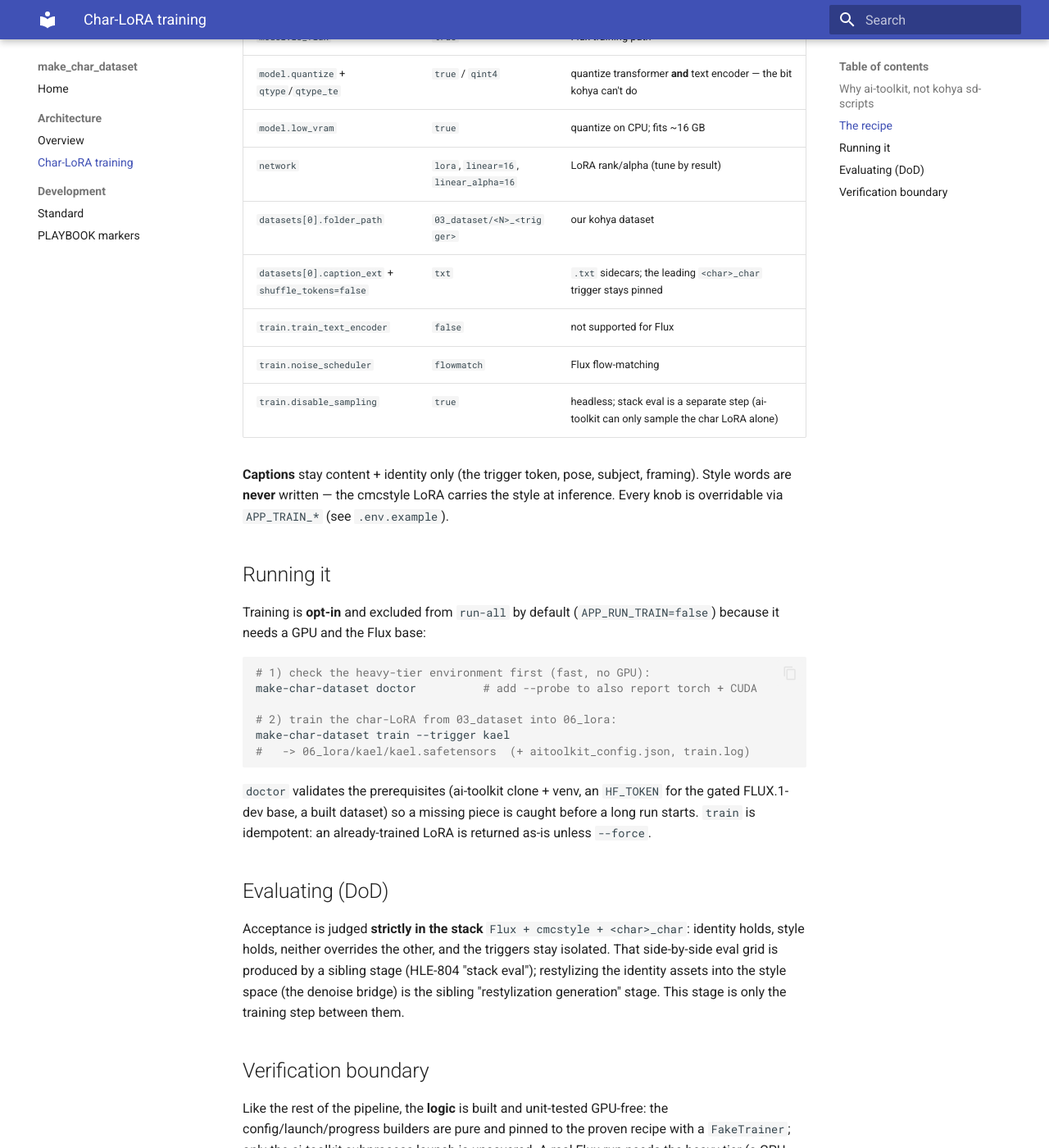
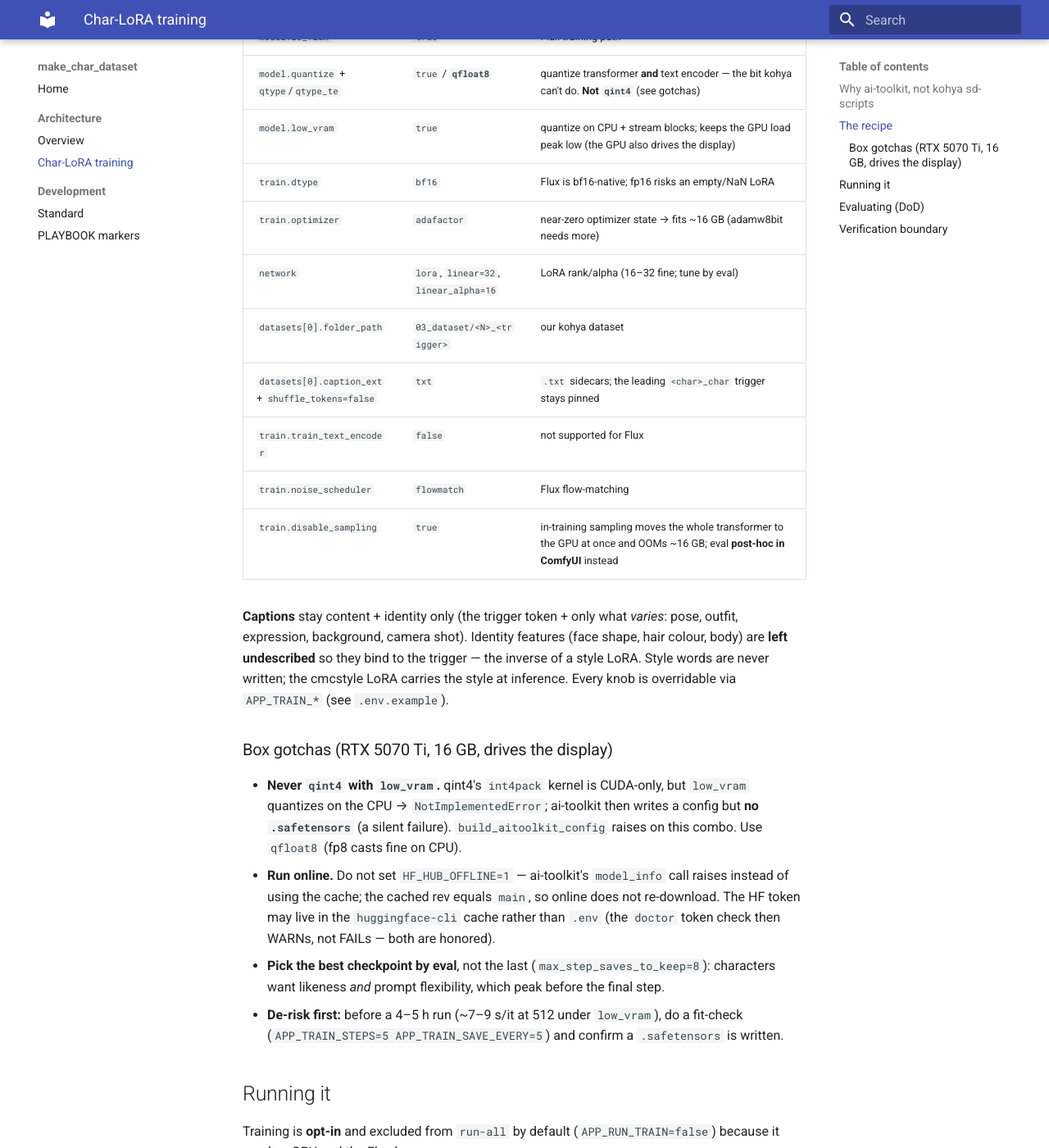
Before and after one commit to hleserg/make-char-dataset, an MkDocs documentation site: the page built from docs/architecture/TRAINING.md, in a window 1280 px wide and 1400 px high, scrolled down 1032 px. Shown: the whole window at 82% size. Built offline with MkDocs 1.6.1 and Material for MkDocs 9.7.7, drawn with Linux system fonts in a browser that asks for light colours.

Commit message:
fix(train): qfloat8 not qint4 for low-VRAM Flux (qint4 silently trains nothing) (#13)
The default qtype=qint4 shipped in #12 is broken on this box: qint4's int4pack
kernel is CUDA-only, but low_vram quantizes on the CPU, so ai-toolkit throws and
writes a config but NO .safetensors — a silent failure. Per the style-lora
agent's FLUX_TRAINING_HANDOFF.md, the recipe that actually trains + saves a Flux
LoRA on the RTX 5070 Ti (16 GB) is qfloat8 + adafactor + bf16.

- Default qtype/qtype_te -> qfloat8; optimizer -> adafactor; network rank -> 32.
- build_aitoolkit_config raises TrainError on the qint4 + low_vram combo (guard
  the silent-no-weights footgun) — qint4 is still allowed with low_vram off.
- Keep 8 checkpoints (pick the best by eval, not the last); document the box
  gotchas (run online, in-training sampling OOMs -> post-hoc ComfyUI eval,
  fit-check before a 4-5 h run).

Part of HLE-804. Corrects PR #12, whose qint4 default would have produced no
weights on this hardware.

Co-authored-by: Claude Opus 4.8 (1M context) <noreply@anthropic.com>

```diff
--- a/docs/architecture/TRAINING.md
+++ b/docs/architecture/TRAINING.md
@@ -22,8 +22,8 @@ or the two LoRAs will not stack. Training Flux on a ~16 GB GPU needs the base
 quantized. kohya sd-scripts loads the whole Flux DiT to the GPU *before* its
 block-swap offload and OOMs at the load peak; it has no sub-fp8 **training**
 quantization. [ostris **ai-toolkit**](https://github.com/ostris/ai-toolkit) can
-quantize the transformer **and** the text encoder to `qint4` with `low_vram`, which
-fits. So this stage shells out to ai-toolkit (the sibling *style* pipeline uses
+quantize the transformer **and** the text encoder to `qfloat8` with `low_vram`,
+which fits. So this stage shells out to ai-toolkit (the sibling *style* pipeline uses
 kohya; the char side does not).
 
 The trainer runs in **ai-toolkit's own venv** (its cu128/sm_120 torch). We only
@@ -40,18 +40,38 @@ on this box. The load-bearing parts:
 |--------|-------|-----|
 | `model.name_or_path` | `black-forest-labs/FLUX.1-dev` | same base as the style LoRA — mandatory to stack |
 | `model.is_flux` | `true` | Flux training path |
-| `model.quantize` + `qtype`/`qtype_te` | `true` / `qint4` | quantize transformer **and** text encoder — the bit kohya can't do |
-| `model.low_vram` | `true` | quantize on CPU; fits ~16 GB |
-| `network` | `lora`, `linear=16`, `linear_alpha=16` | LoRA rank/alpha (tune by result) |
+| `model.quantize` + `qtype`/`qtype_te` | `true` / **`qfloat8`** | quantize transformer **and** text encoder — the bit kohya can't do. **Not `qint4`** (see gotchas) |
+| `model.low_vram` | `true` | quantize on CPU + stream blocks; keeps the GPU load peak low (the GPU also drives the display) |
+| `train.dtype` | `bf16` | Flux is bf16-native; fp16 risks an empty/NaN LoRA |
+| `train.optimizer` | `adafactor` | near-zero optimizer state → fits ~16 GB (adamw8bit needs more) |
+| `network` | `lora`, `linear=32`, `linear_alpha=16` | LoRA rank/alpha (16–32 fine; tune by eval) |
 | `datasets[0].folder_path` | `03_dataset/<N>_<trigger>` | our kohya dataset |
 | `datasets[0].caption_ext` + `shuffle_tokens=false` | `txt` | `.txt` sidecars; the leading `<char>_char` trigger stays pinned |
 | `train.train_text_encoder` | `false` | not supported for Flux |
 | `train.noise_scheduler` | `flowmatch` | Flux flow-matching |
-| `train.disable_sampling` | `true` | headless; stack eval is a separate step (ai-toolkit can only sample the char LoRA alone) |
+| `train.disable_sampling` | `true` | in-training sampling moves the whole transformer to the GPU at once and OOMs ~16 GB; eval **post-hoc in ComfyUI** instead |
 
-**Captions** stay content + identity only (the trigger token, pose, subject,
-framing). Style words are **never** written — the cmcstyle LoRA carries the style
-at inference. Every knob is overridable via `APP_TRAIN_*` (see `.env.example`).
+**Captions** stay content + identity only (the trigger token + only what *varies*:
+pose, outfit, expression, background, camera shot). Identity features (face shape,
+hair colour, body) are **left undescribed** so they bind to the trigger — the
+inverse of a style LoRA. Style words are never written; the cmcstyle LoRA carries
+the style at inference. Every knob is overridable via `APP_TRAIN_*` (see `.env.example`).
+
+### Box gotchas (RTX 5070 Ti, 16 GB, drives the display)
+
+- **Never `qint4` with `low_vram`.** qint4's `int4pack` kernel is CUDA-only, but
+  `low_vram` quantizes on the CPU → `NotImplementedError`; ai-toolkit then writes a
+  config but **no `.safetensors`** (a silent failure). `build_aitoolkit_config`
+  raises on this combo. Use `qfloat8` (fp8 casts fine on CPU).
+- **Run online.** Do not set `HF_HUB_OFFLINE=1` — ai-toolkit's `model_info` call
+  raises instead of using the cache; the cached rev equals `main`, so online does
+  not re-download. The HF token may live in the `huggingface-cli` cache rather than
+  `.env` (the `doctor` token check then WARNs, not FAILs — both are honored).
+- **Pick the best checkpoint by eval**, not the last (`max_step_saves_to_keep=8`):
+  characters want likeness *and* prompt flexibility, which peak before the final step.
+- **De-risk first:** before a 4–5 h run (~7–9 s/it at 512 under `low_vram`), do a
+  fit-check (`APP_TRAIN_STEPS=5 APP_TRAIN_SAVE_EVERY=5`) and confirm a `.safetensors`
+  is written.
 
 ## Running it
 
```
Also changed, not shown: README-ru.md (+1 -1 lines), README.md (+1 -1 lines), docs/architecture/SYSTEM.md (+1 -1 lines), 5 other files.
